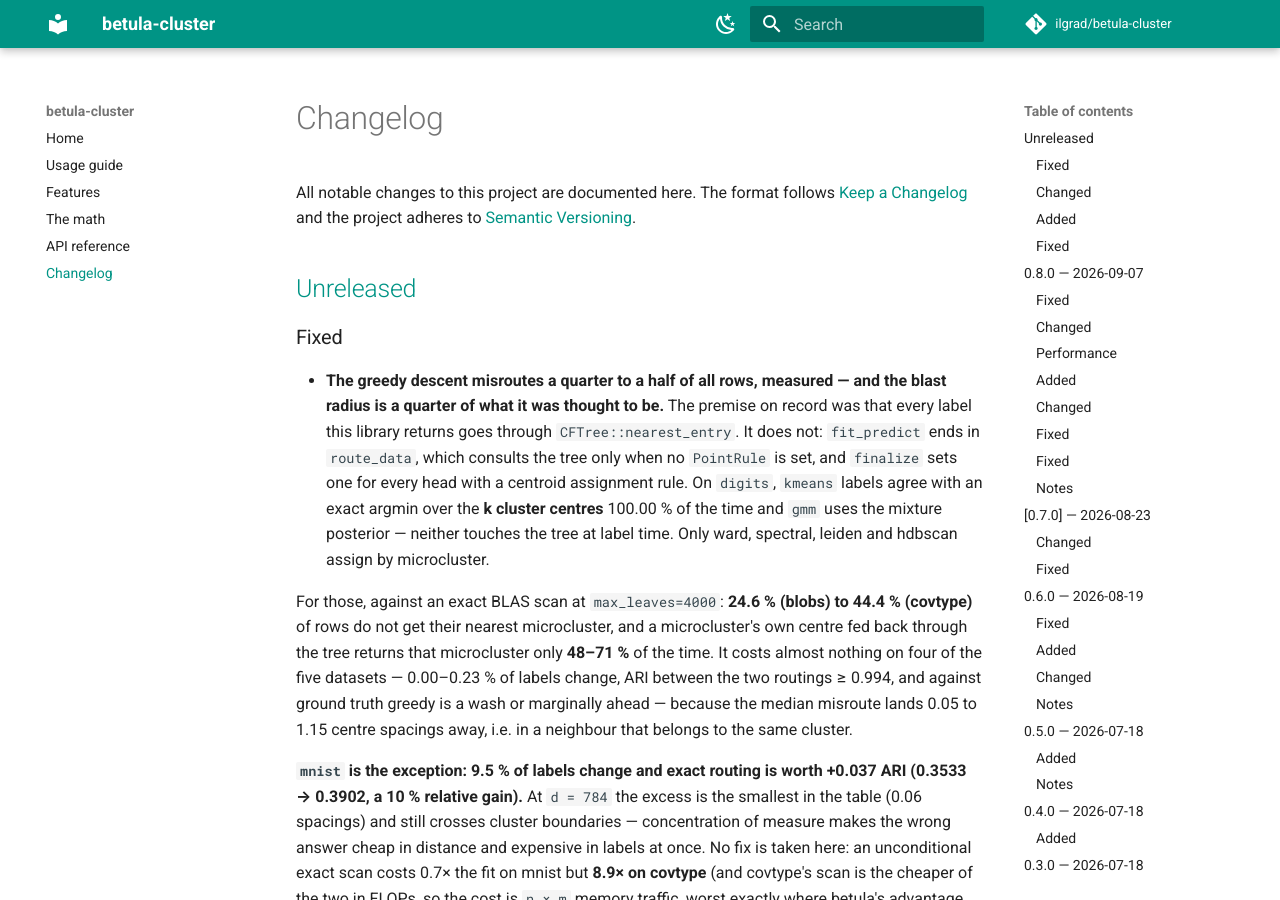
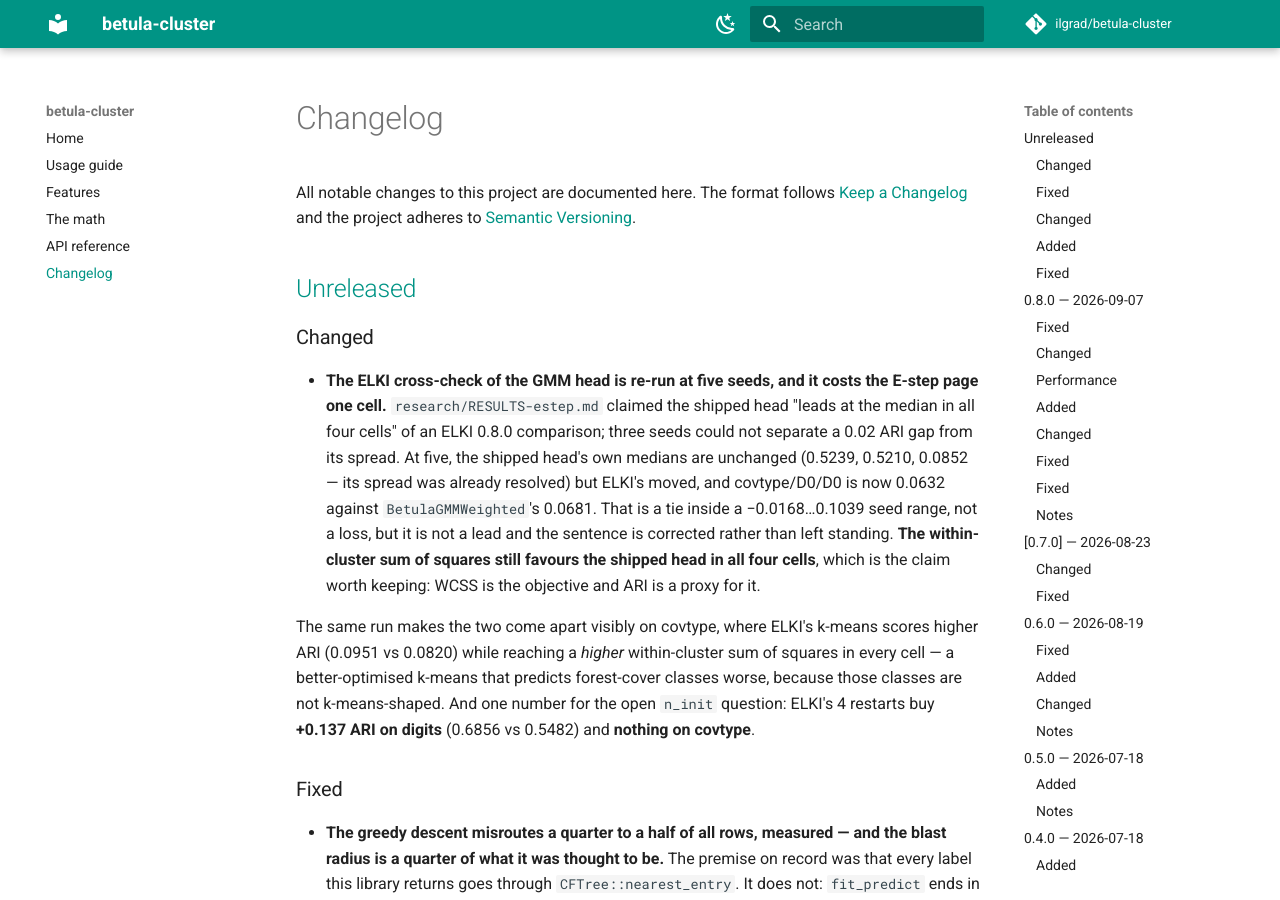
Before and after one commit to ilgrad/betula-cluster, an MkDocs documentation site: the page built from docs/changelog.md, in a window 1280 px wide and 900 px high. Built offline with MkDocs 1.6.1 and Material for MkDocs 9.7.7, drawn with Linux system fonts in a browser that asks for light colours; comment, search, counter and statistics services are not loaded.

Commit message:
research: re-run the ELKI GMM cross-check at five seeds, and correct one cell
Three seeds could not separate a 0.02 ARI gap from its own spread, which
is what "leads at the median in all four cells" rested on. At five seeds
the shipped head's medians do not move at all -- 0.5239, 0.5210, 0.0852
are the same numbers -- so its spread was already resolved; ELKI's moved,
and covtype/D0/D0 becomes 0.0632 against BetulaGMMWeighted's 0.0681. With
that variant ranging -0.0168 to 0.1039 across seeds it is a tie rather
than a loss, but it is no longer a lead, so the claim is now three of four.

The within-cluster sum of squares still favours the shipped head in all
four cells, and that is the claim that should have been leading: WCSS is
the objective, ARI is a label proxy for it.

The same run shows the two coming apart, which is worth recording on its
own. On covtype ELKI's k-means scores higher ARI than this head while
reaching a higher within-cluster sum of squares in every cell -- a
better-optimised k-means solution that predicts the forest-cover classes
worse, because those classes are not k-means-shaped. So "ELKI is ahead on
covtype ARI" does not license "ELKI's clustering is better", and the
objective column in the same table says so.

Also measured, for the still-open n_init question: ELKI's four restarts
are worth +0.137 ARI on digits/D4/R and nothing at all on covtype.

```diff
--- a/CHANGELOG.md
+++ b/CHANGELOG.md
@@ -5,6 +5,23 @@ All notable changes to this project are documented here. The format follows
 [Semantic Versioning](https://semver.org/spec/v2.0.0.html).
 
 ## [Unreleased]
+
+### Changed
+- **The ELKI cross-check of the GMM head is re-run at five seeds, and it costs the E-step page one
+  cell.** `research/RESULTS-estep.md` claimed the shipped head "leads at the median in all four
+  cells" of an ELKI 0.8.0 comparison; three seeds could not separate a 0.02 ARI gap from its spread.
+  At five, the shipped head's own medians are unchanged (0.5239, 0.5210, 0.0852 — its spread was
+  already resolved) but ELKI's moved, and covtype/D0/D0 is now 0.0632 against `BetulaGMMWeighted`'s
+  0.0681. That is a tie inside a −0.0168…0.1039 seed range, not a loss, but it is not a lead and the
+  sentence is corrected rather than left standing. **The within-cluster sum of squares still favours
+  the shipped head in all four cells**, which is the claim worth keeping: WCSS is the objective and
+  ARI is a proxy for it.
+
+  The same run makes the two come apart visibly on covtype, where ELKI's k-means scores higher ARI
+  (0.0951 vs 0.0820) while reaching a *higher* within-cluster sum of squares in every cell — a
+  better-optimised k-means that predicts forest-cover classes worse, because those classes are not
+  k-means-shaped. And one number for the open `n_init` question: ELKI's 4 restarts buy **+0.137 ARI
+  on digits** (0.6856 vs 0.5482) and **nothing on covtype**.
 
 ### Fixed
 - **The greedy descent misroutes a quarter to a half of all rows, measured — and the blast radius is
```
Also changed, not shown: research/RESULTS-estep.md (+40 -0 lines).
